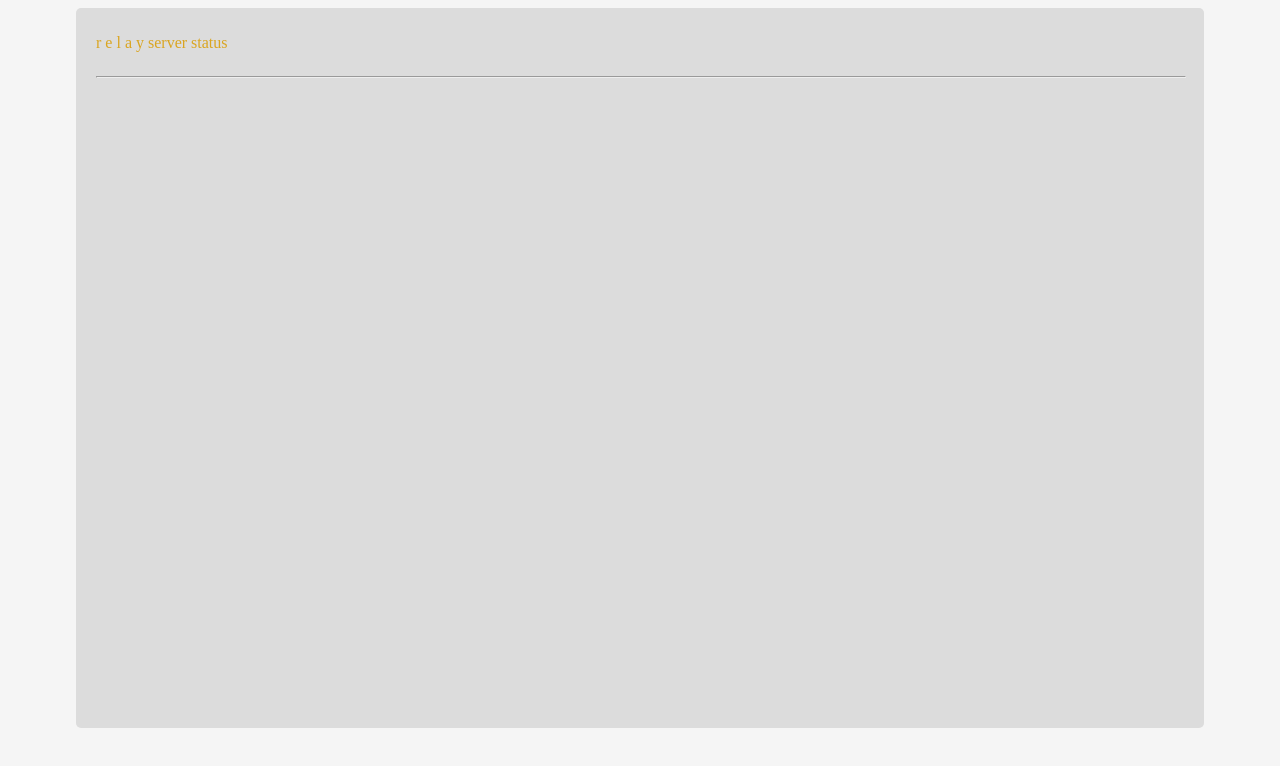
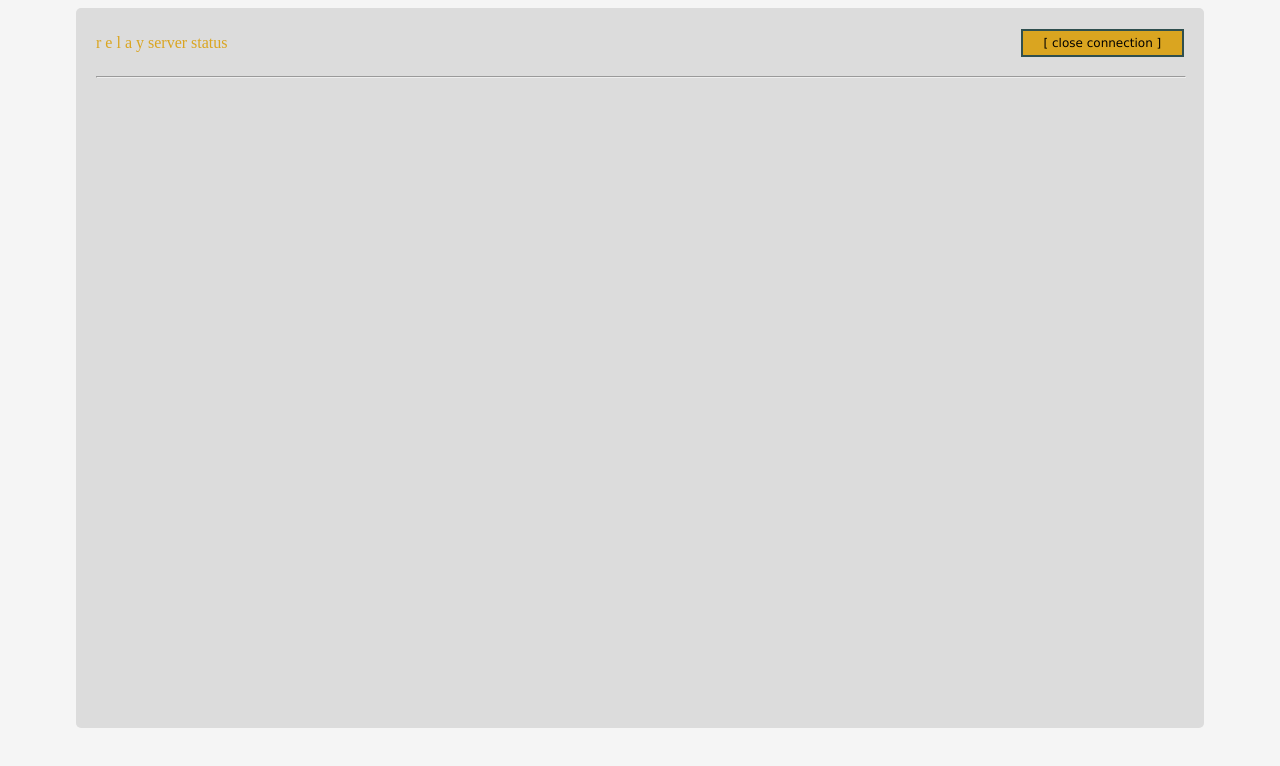
Before and after one commit to davisvansant/relay, a Vue app in the folder frontend/: page / in a window 1280 px wide. Shown: the top 766 px of the page. Built offline with nearby package versions, Linux system fonts and the light colour scheme.

Commit message:
add initial close connection button, styling

```diff
--- a/frontend/src/App.vue
+++ b/frontend/src/App.vue
@@ -13,6 +13,9 @@
             {{ ready_state }}
           </span>
         </span>
+        <button class="close_connection_button">
+          [ close connection ]
+        </button>
       </div>
       <hr class="hr">
       <div id="messages" class="messages"></div>
@@ -72,4 +75,19 @@ export default defineComponent({
     color: goldenrod;
     grid-column-start: 1;
   }
+  .nav .close_connection_button {
+    background-color: goldenrod;
+    border: 2px solid darkslategray;
+    padding: 5px 10px;
+    outline: none;
+    color: black;
+    font: 12px Verdana, sans-serif;
+    transition: background-color 1s, color 1s, border 1s;
+    grid-column-start: 3;
+  }
+  .nav .close_connection_button:hover {
+    background-color: gainsboro;
+    color: darkslategray;
+    border: 2px solid goldenrod;
+  }
 </style>
```
